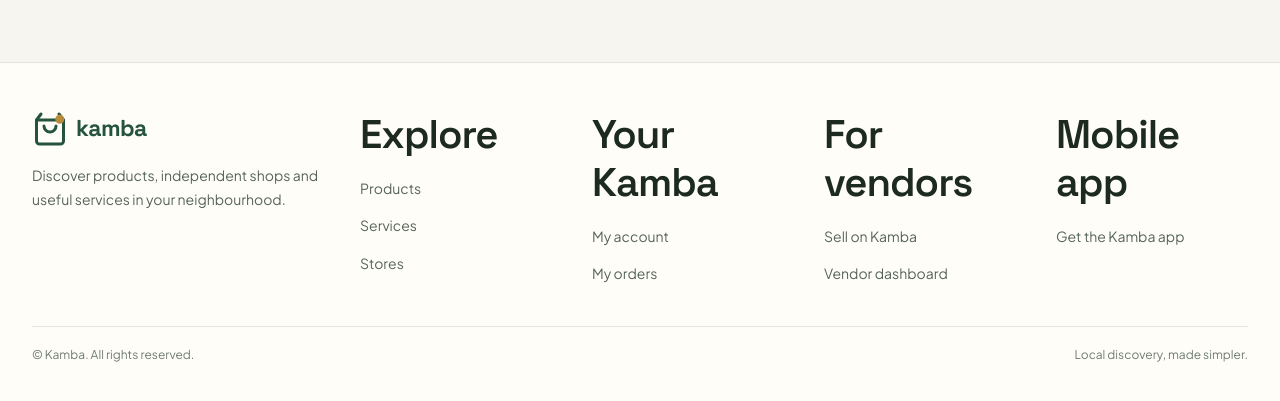
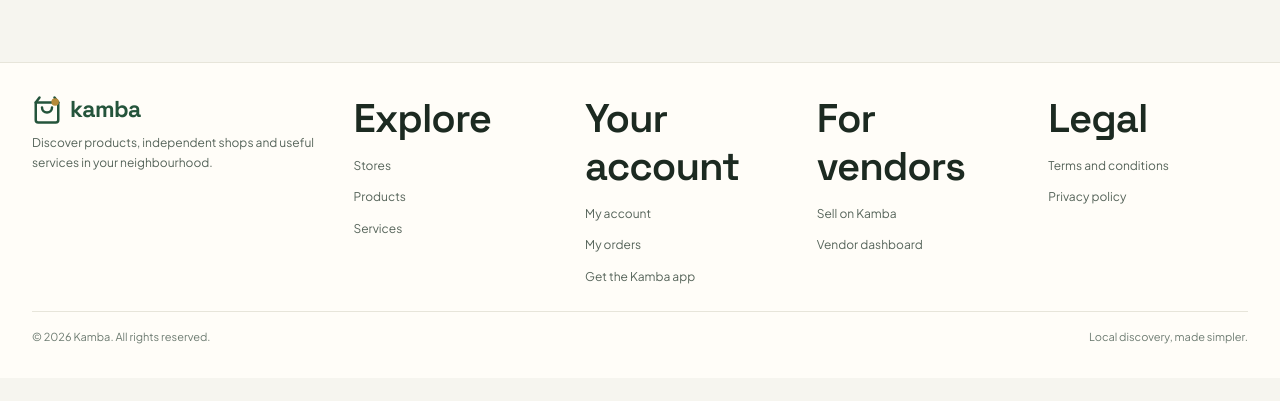
Before and after one commit to MyVendor-Global-Ltd/Kamba-website, a Next.js app: page / in a window 1280 px wide. Shown: the part 1037-1438 px from the top of the page. After the commit the page ends 1415 px from the top, so only its background shows below. Built offline with nearby package versions, Linux system fonts and the light colour scheme; no server answers.

Commit message:
Compact and regroup the public footer

```diff
--- a/src/components/layout/footer.tsx
+++ b/src/components/layout/footer.tsx
@@ -15,16 +15,17 @@ export function Footer() {
     {
       title: 'Explore',
       links: [
+        { label: 'Stores', href: '/marketplace/stores' },
         { label: 'Products', href: '/marketplace/products' },
         { label: 'Services', href: '/marketplace/services' },
-        { label: 'Stores', href: '/marketplace/stores' },
       ],
     },
     {
-      title: 'Your Kamba',
+      title: 'Your account',
       links: [
         { label: 'My account', href: accountHref },
         { label: 'My orders', href: ordersHref },
+        { label: 'Get the Kamba app', href: '/download' },
       ],
     },
     {
@@ -35,30 +36,31 @@ export function Footer() {
       ],
     },
     {
-      title: 'Mobile app',
+      title: 'Legal',
       links: [
-        { label: 'Get the Kamba app', href: '/download' },
+        { label: 'Terms and conditions', href: '/terms' },
+        { label: 'Privacy policy', href: '/privacy' },
       ],
     },
   ]
 
   return (
     <footer className="mt-auto border-t border-border bg-surface">
-      <div className="container mx-auto px-4 py-10 lg:py-12">
-        <div className="grid gap-10 sm:grid-cols-2 lg:grid-cols-[1.5fr_1fr_1fr_1fr_1fr]">
-          <div className="space-y-4">
-            <KambaLogo iconSize={36} />
-            <p className="max-w-xs text-sm leading-6 text-text-secondary">
+      <div className="container mx-auto py-7 sm:py-8">
+        <div className="grid grid-cols-2 gap-x-6 gap-y-7 sm:grid-cols-3 lg:grid-cols-[1.45fr_repeat(4,minmax(0,1fr))] lg:gap-8">
+          <div className="col-span-2 space-y-2 sm:col-span-1">
+            <KambaLogo iconSize={30} />
+            <p className="max-w-xs text-xs leading-5 text-text-secondary">
               Discover products, independent shops and useful services in your neighbourhood.
             </p>
           </div>
           {linkGroups.map((group) => (
             <nav key={group.title} aria-label={group.title}>
-              <h2 className="mb-4 text-sm font-semibold text-text-primary">{group.title}</h2>
-              <ul className="space-y-3">
+              <h2 className="mb-2 text-xs font-semibold text-text-primary">{group.title}</h2>
+              <ul className="space-y-1.5">
                 {group.links.map((link) => (
                   <li key={link.href}>
-                    <Link href={link.href} className="text-sm text-text-secondary transition-colors hover:text-primary">
+                    <Link href={link.href} className="text-xs text-text-secondary transition-colors hover:text-primary">
                       {link.label}
                     </Link>
                   </li>
@@ -67,8 +69,8 @@ export function Footer() {
             </nav>
           ))}
         </div>
-        <div className="mt-10 flex flex-col gap-2 border-t border-border pt-5 text-xs text-text-tertiary sm:flex-row sm:items-center sm:justify-between">
-          <p>© Kamba. All rights reserved.</p>
+        <div className="mt-6 flex flex-col gap-1.5 border-t border-border pt-4 text-[11px] text-text-tertiary sm:flex-row sm:items-center sm:justify-between">
+          <p>© {new Date().getFullYear()} Kamba. All rights reserved.</p>
           <p>Local discovery, made simpler.</p>
         </div>
       </div>
```
